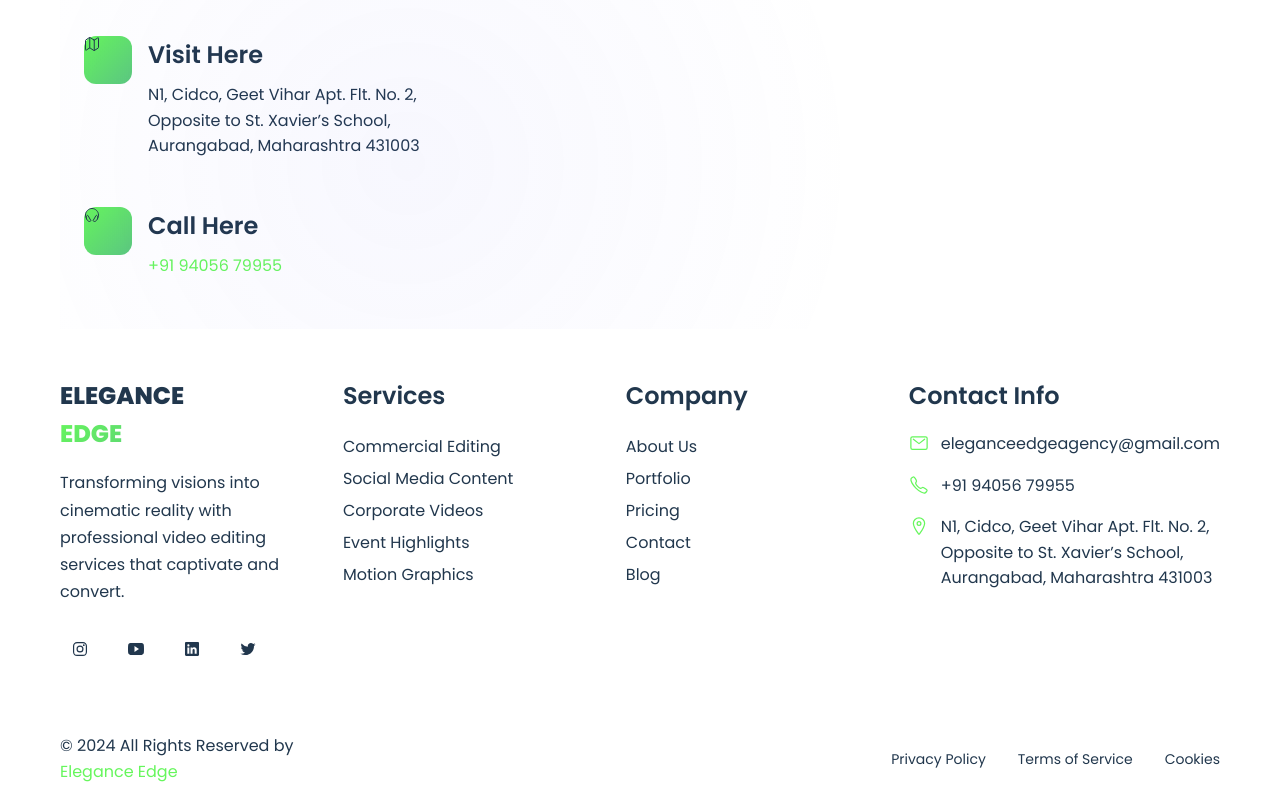
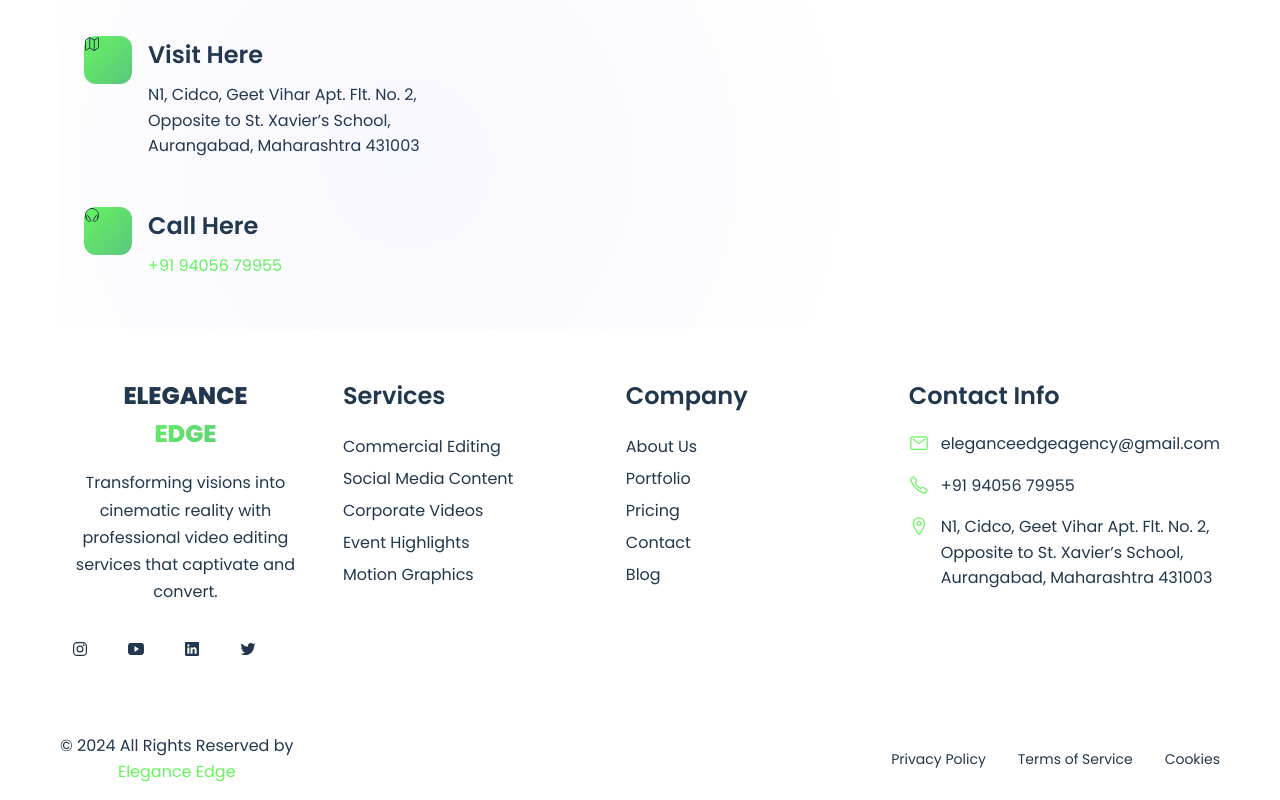
Before and after one commit to Rushikathar/ELEGANCE, a plain HTML site: page index.html in a window 1280 px wide. Shown: the part 8645-9445 px from the top of the page. Drawn offline with nearby package versions, Linux system fonts and the light colour scheme; no server answers; files whose address does not match are found by name.

Commit message:
Update style-new.css

```diff
--- a/style-new.css
+++ b/style-new.css
@@ -2369,7 +2369,8 @@ lottie-player {
   .footer-bottom {
     flex-direction: row;
     justify-content: space-between;
-    text-align: left;
+    /* text-align: left; */
+    text-align: center;
   }
 }
 
@@ -2411,6 +2412,7 @@ lottie-player {
   .services-grid {
     grid-template-columns: 1fr;
     gap: 1.5rem;
+
   }
 
   .service-card {
@@ -2510,7 +2512,8 @@ lottie-player {
   }
 
   .footer-brand {
-    text-align: left;
+    /* text-align: left; */
+    text-align: center;
   }
 
   .footer-social {
```
